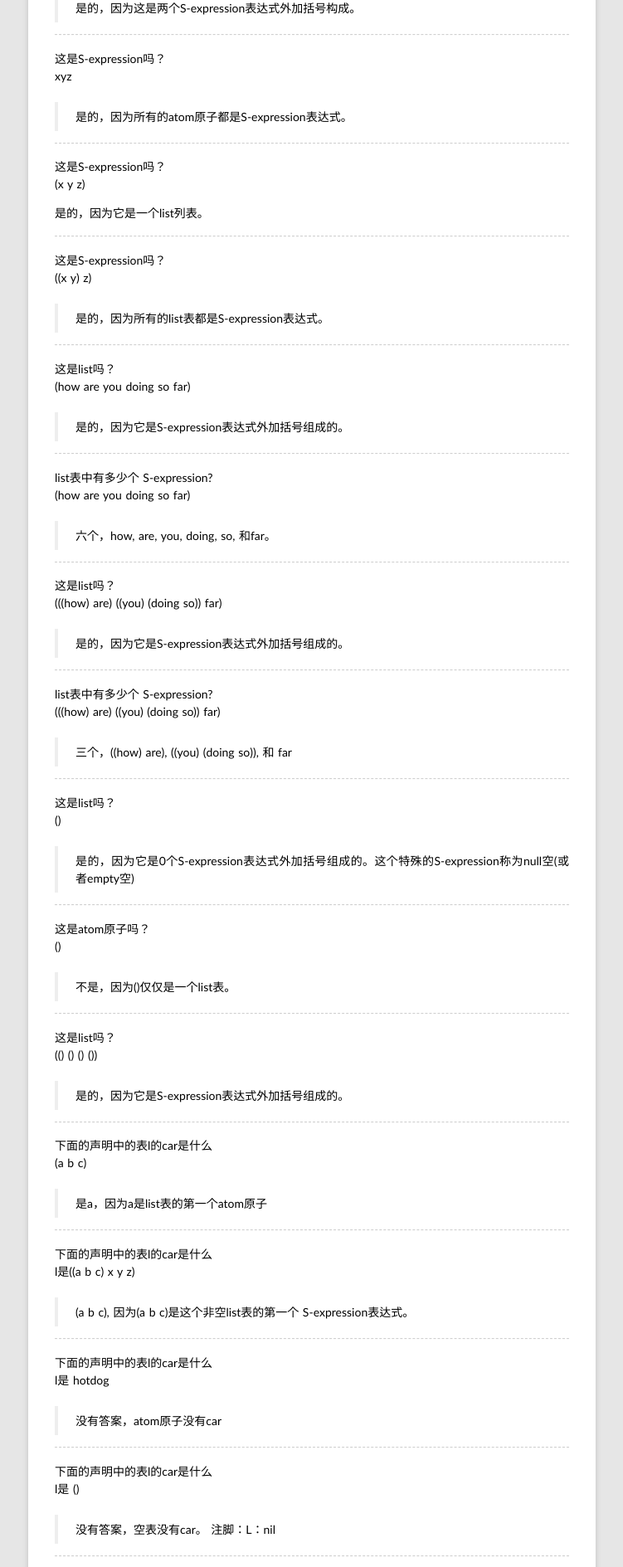
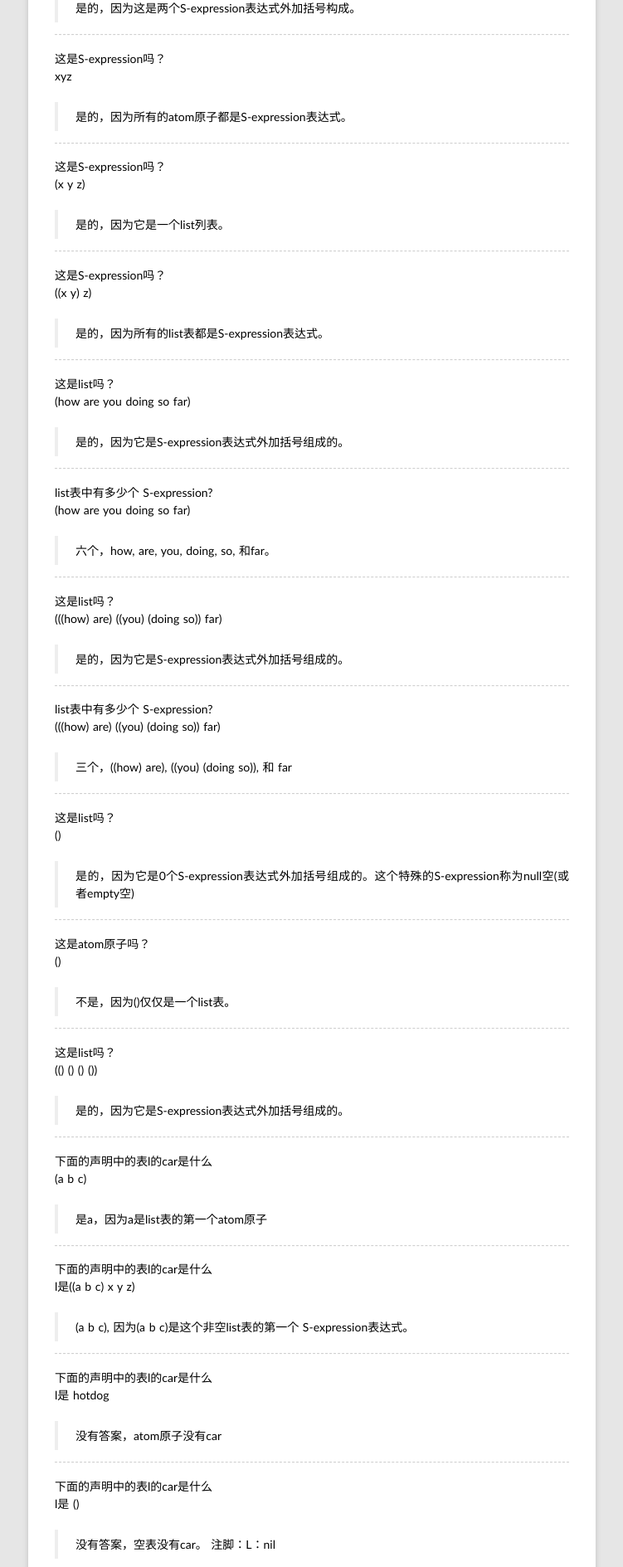
Before and after one commit to rhuichao/uternet.github.io, a Jekyll site: the page built from TLS/01.md, in a window 1280 px wide. Shown: the part 1309-3198 px from the top of the page at 83% size, without its empty margins (264-1015 px from the left). Built offline with Jekyll 4.4.1, drawn with Linux system fonts in a browser that asks for light colours; some web fonts are replaced; Markdown is read by kramdown in place of the engine named in the settings.

Commit message:
new document posted

```diff
--- a/TLS/01.md
+++ b/TLS/01.md
@@ -77,7 +77,7 @@ xyz
 这是S-expression吗？
 (x y z)
 
-是的，因为它是一个list列表。
+>是的，因为它是一个list列表。
 
 ------------------
 
```
